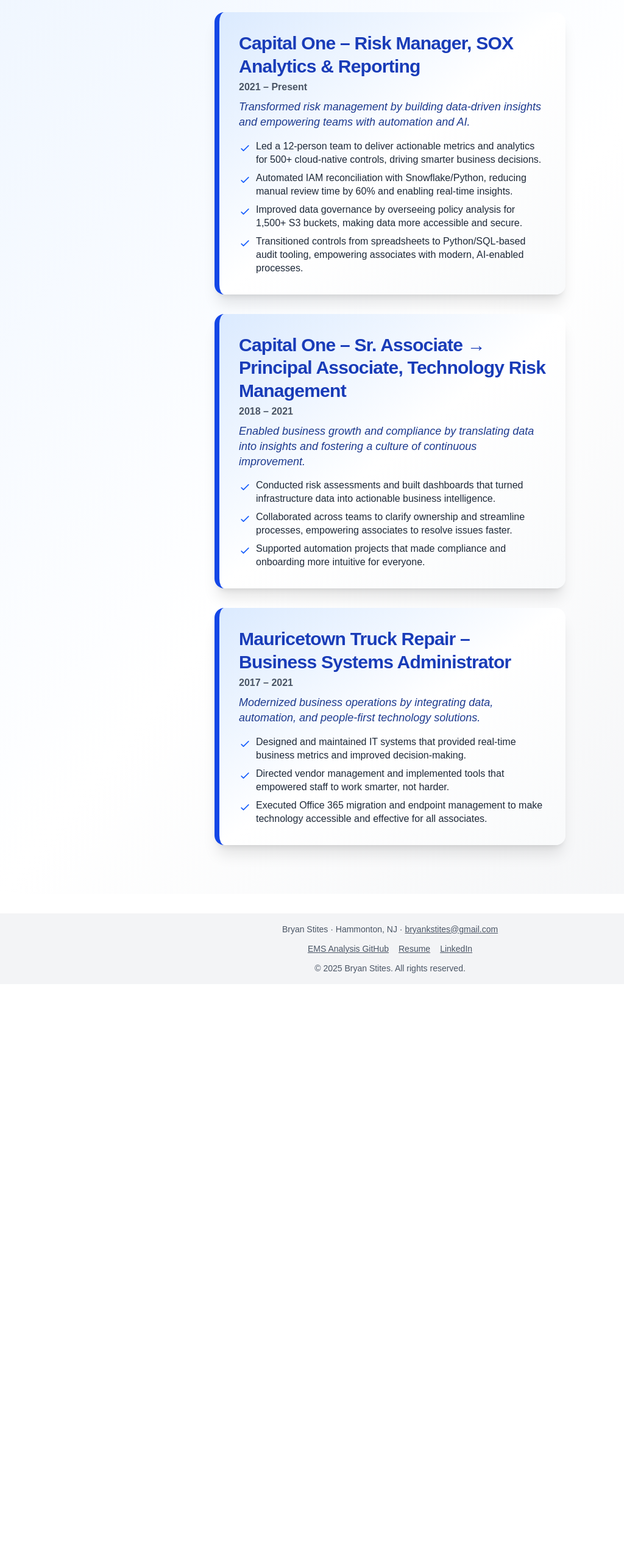
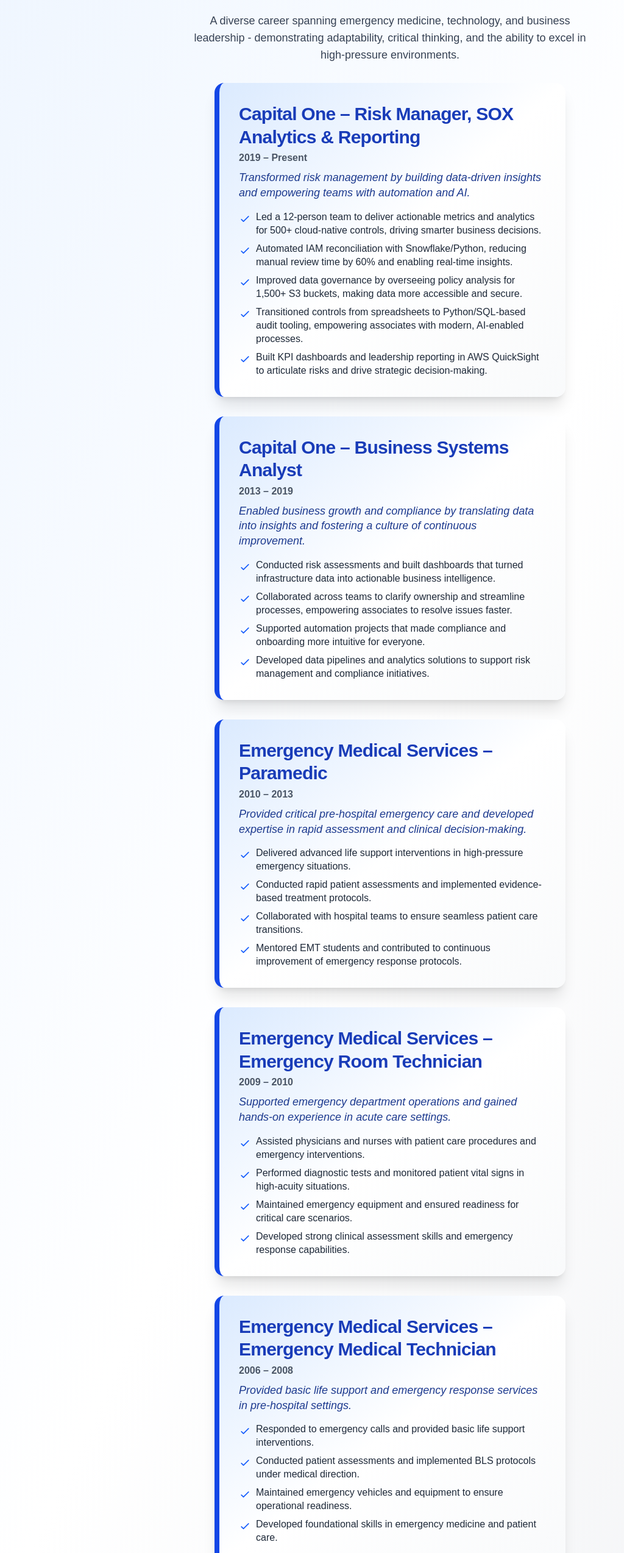
Before and after one commit to bkstites/vp-portfolio, a Next.js app: page /projects in a window 1280 px wide. Shown: the part 200-2747 px from the top of the page at 61% size, without its empty margins (0-1024 px from the left). Before the commit the page ends 1814 px from the top, so only its background shows below. Built offline with nearby package versions, Linux system fonts and the light colour scheme.

Commit message:
Update resume with complete career timeline including EMS experience and correct dates

```diff
--- a/src/app/projects/page.tsx
+++ b/src/app/projects/page.tsx
@@ -3,33 +3,58 @@
 const projects = [
   {
     title: 'Capital One – Risk Manager, SOX Analytics & Reporting',
-    period: '2021 – Present',
+    period: '2019 – Present',
     impact: 'Transformed risk management by building data-driven insights and empowering teams with automation and AI.',
     description: [
       'Led a 12-person team to deliver actionable metrics and analytics for 500+ cloud-native controls, driving smarter business decisions.',
       'Automated IAM reconciliation with Snowflake/Python, reducing manual review time by 60% and enabling real-time insights.',
       'Improved data governance by overseeing policy analysis for 1,500+ S3 buckets, making data more accessible and secure.',
-      'Transitioned controls from spreadsheets to Python/SQL-based audit tooling, empowering associates with modern, AI-enabled processes.'
+      'Transitioned controls from spreadsheets to Python/SQL-based audit tooling, empowering associates with modern, AI-enabled processes.',
+      'Built KPI dashboards and leadership reporting in AWS QuickSight to articulate risks and drive strategic decision-making.'
     ]
   },
   {
-    title: 'Capital One – Sr. Associate → Principal Associate, Technology Risk Management',
-    period: '2018 – 2021',
+    title: 'Capital One – Business Systems Analyst',
+    period: '2013 – 2019',
     impact: 'Enabled business growth and compliance by translating data into insights and fostering a culture of continuous improvement.',
     description: [
       'Conducted risk assessments and built dashboards that turned infrastructure data into actionable business intelligence.',
       'Collaborated across teams to clarify ownership and streamline processes, empowering associates to resolve issues faster.',
-      'Supported automation projects that made compliance and onboarding more intuitive for everyone.'
+      'Supported automation projects that made compliance and onboarding more intuitive for everyone.',
+      'Developed data pipelines and analytics solutions to support risk management and compliance initiatives.'
     ]
   },
   {
-    title: 'Mauricetown Truck Repair – Business Systems Administrator',
-    period: '2017 – 2021',
-    impact: 'Modernized business operations by integrating data, automation, and people-first technology solutions.',
+    title: 'Emergency Medical Services – Paramedic',
+    period: '2010 – 2013',
+    impact: 'Provided critical pre-hospital emergency care and developed expertise in rapid assessment and clinical decision-making.',
     description: [
-      'Designed and maintained IT systems that provided real-time business metrics and improved decision-making.',
-      'Directed vendor management and implemented tools that empowered staff to work smarter, not harder.',
-      'Executed Office 365 migration and endpoint management to make technology accessible and effective for all associates.'
+      'Delivered advanced life support interventions in high-pressure emergency situations.',
+      'Conducted rapid patient assessments and implemented evidence-based treatment protocols.',
+      'Collaborated with hospital teams to ensure seamless patient care transitions.',
+      'Mentored EMT students and contributed to continuous improvement of emergency response protocols.'
+    ]
+  },
+  {
+    title: 'Emergency Medical Services – Emergency Room Technician',
+    period: '2009 – 2010',
+    impact: 'Supported emergency department operations and gained hands-on experience in acute care settings.',
+    description: [
+      'Assisted physicians and nurses with patient care procedures and emergency interventions.',
+      'Performed diagnostic tests and monitored patient vital signs in high-acuity situations.',
+      'Maintained emergency equipment and ensured readiness for critical care scenarios.',
+      'Developed strong clinical assessment skills and emergency response capabilities.'
+    ]
+  },
+  {
+    title: 'Emergency Medical Services – Emergency Medical Technician',
+    period: '2006 – 2008',
+    impact: 'Provided basic life support and emergency response services in pre-hospital settings.',
+    description: [
+      'Responded to emergency calls and provided basic life support interventions.',
+      'Conducted patient assessments and implemented BLS protocols under medical direction.',
+      'Maintained emergency vehicles and equipment to ensure operational readiness.',
+      'Developed foundational skills in emergency medicine and patient care.'
     ]
   }
 ];
@@ -59,6 +84,12 @@
     <main className="min-h-screen bg-gradient-to-br from-blue-50 via-white to-gray-100 py-8 px-2 sm:py-12 sm:px-4 flex flex-col items-center">
       <div className="w-full max-w-2xl">
         <h1 className="text-3xl sm:text-5xl font-extrabold text-blue-900 mb-8 sm:mb-10 text-center drop-shadow-lg tracking-tight">Professional Experience</h1>
+        <div className="text-center mb-8">
+          <p className="text-lg text-gray-700 mb-4">
+            A diverse career spanning emergency medicine, technology, and business leadership - demonstrating adaptability,
+            critical thinking, and the ability to excel in high-pressure environments.
+          </p>
+        </div>
         {projects.map((proj, idx) => (
           <ProjectCard key={idx} {...proj} />
         ))}
```
